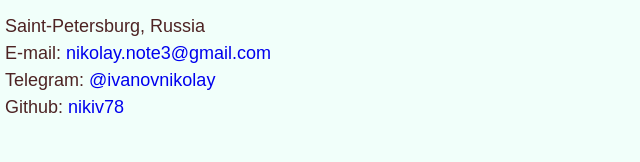
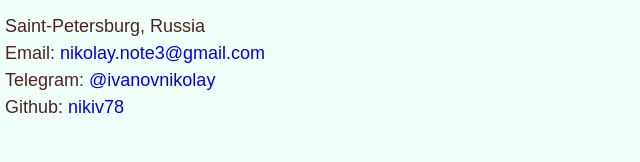
Before and after one commit to nikiv78/rsschool-cv, a plain HTML site: page index.html in a window 1280 px wide. Shown: the part 632-794 px from the top of the page, 0-640 px from the left. Drawn offline with Linux system fonts and the light colour scheme; a web font is replaced by a local one.

Commit message:
docs: edit file

```diff
--- a/index.html
+++ b/index.html
@@ -31,8 +31,6 @@
             <h3>Beginner Front-End Developer</h3>
             <img class="myphoto" src="assets/photo.jpeg" width="300" height="300" alt="photo">
         </section>
-
-
         <section class="section" id="summary">
             <h2 class="section-title">About me</h2>
             <p>
@@ -44,7 +42,7 @@
             <h2 class="section-title">Contacts</h2>
             <ul class="section-list">
                 <li class="section-item">Saint-Petersburg, Russia</li>
-                <li class="section-item">E-mail: <a href="mailto:nikolay.note3@gmail.com" title="e-mail">nikolay.note3@gmail.com</a></li>
+                <li class="section-item">Email: <a href="mailto:nikolay.note3@gmail.com" title="e-mail">nikolay.note3@gmail.com</a></li>
                 <li class="section-item">Telegram: <a href="https://t.me/ivanovnikolay" title="telegram">@ivanovnikolay</a></li>
                 <li class="section-item">Github: <a href="https://github.com/nikiv78" title="github">nikiv78</a>
                 </li>
@@ -88,10 +86,7 @@
                 <li class="section-item">Russian - native</li>
                 <li class="section-item">English - A2</li>
             </ul>
-
         </section>
-
-
     </main>
     <footer class="footer">
         <ul class="footer-list">
@@ -104,7 +99,6 @@
             </li>
         </ul>
     </footer>
-
 </body>
 
 </html>
```
